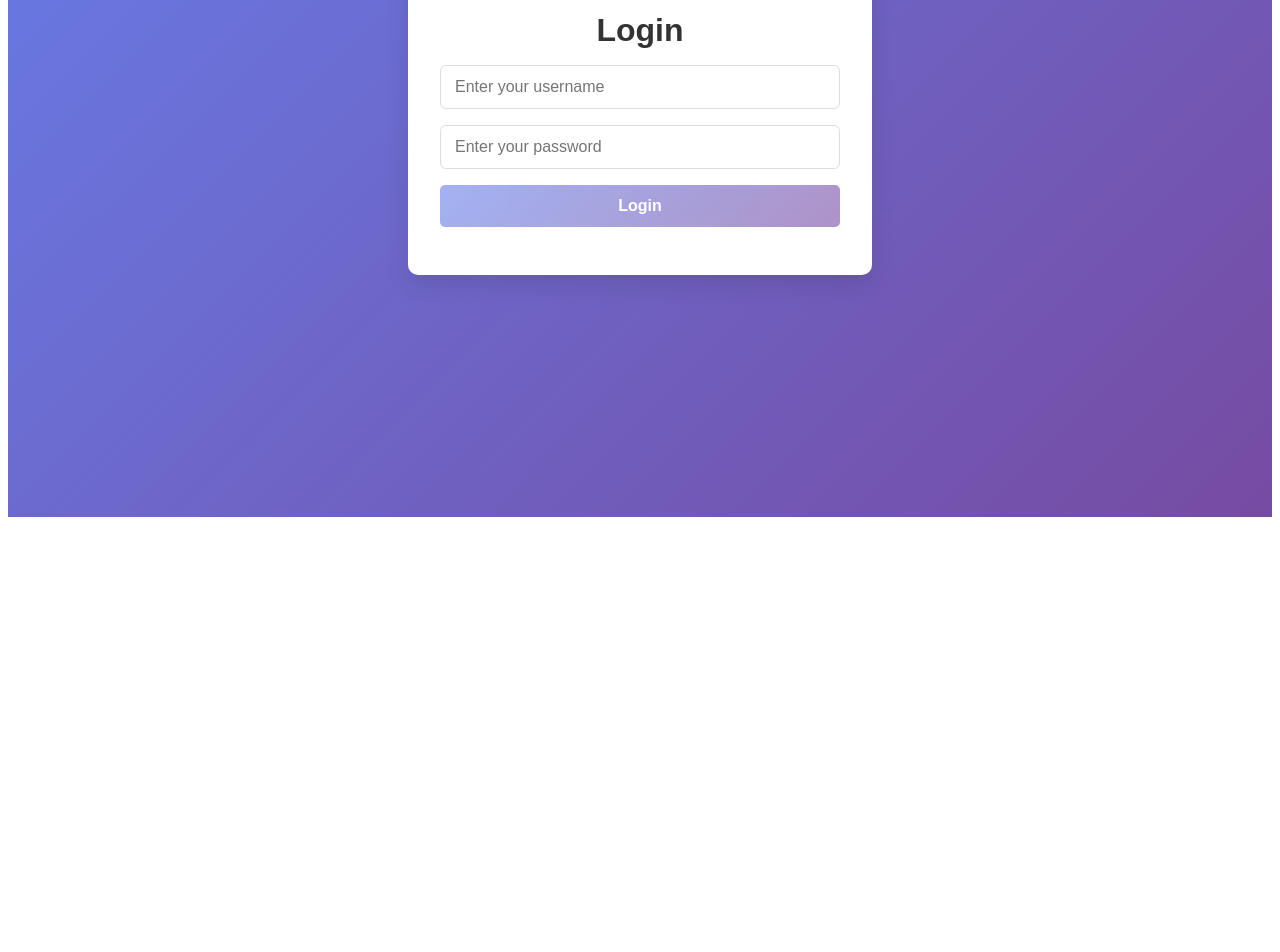
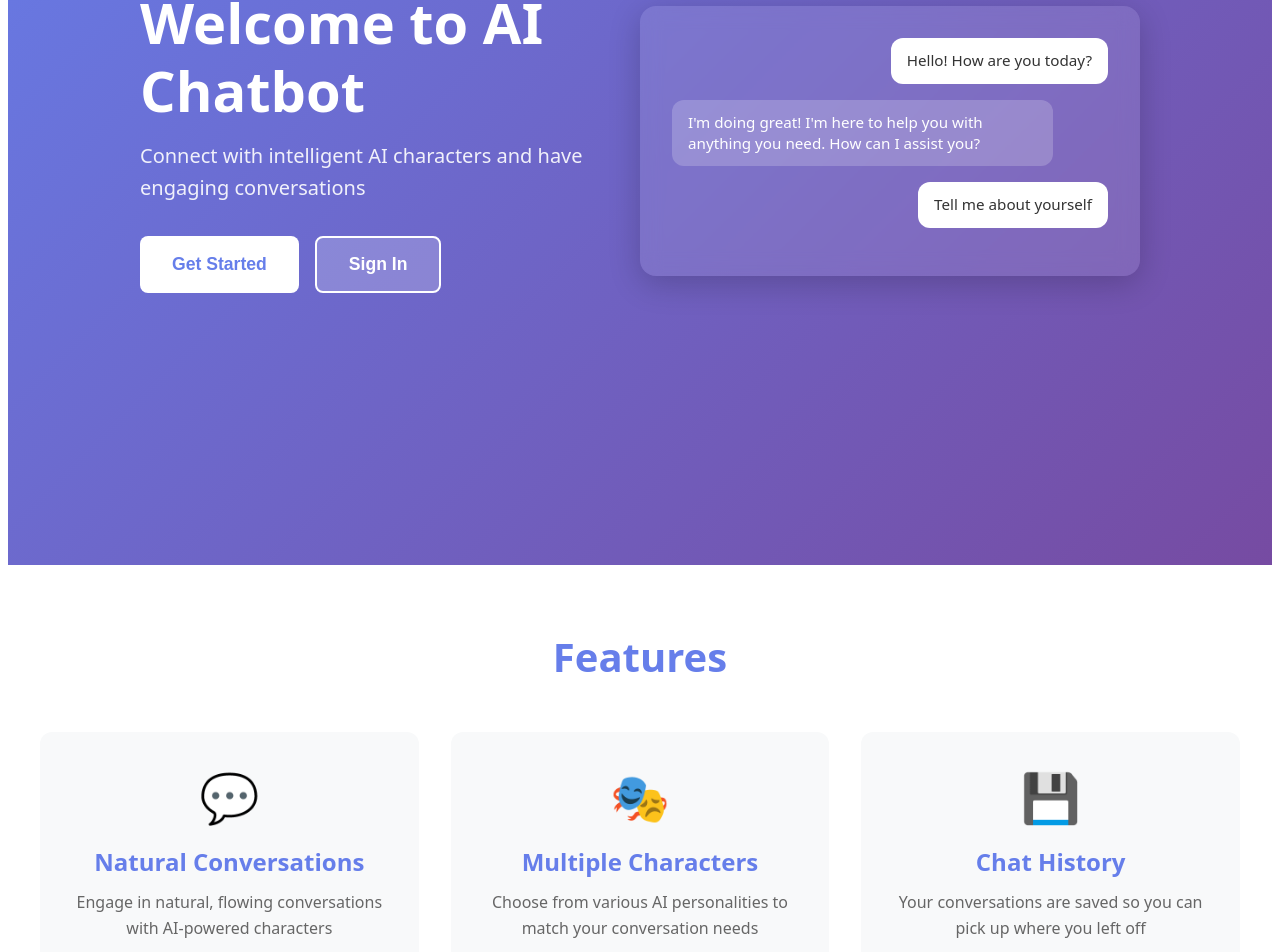
Before and after one commit to jribakau/chatbot, an Angular app in the folder web-ui/: page / in a window 1280 px wide. Before the commit this address led to /login. Shown: the part 291-1243 px from the top of the page. Before the commit the page ends 816 px from the top, so only its background shows below. Built offline with nearby package versions, Linux system fonts and the light colour scheme.

Commit message:
CB-5 added landing page

```diff
--- a/web-ui/src/app/app.routes.ts
+++ b/web-ui/src/app/app.routes.ts
@@ -2,9 +2,11 @@ import { Routes } from '@angular/router';
 import { LoginComponent } from './components/login/login';
 import { authGuard } from './guards/auth.guard';
 import { ChatLayout } from './components/chat-layout/chat-layout';
+import { LandingComponent } from './components/landing/landing';
 
 export const routes: Routes = [
+    { path: '', component: LandingComponent },
     { path: 'login', component: LoginComponent },
     { path: 'chat', component: ChatLayout, canActivate: [authGuard] },
-    { path: '', redirectTo: '/chat', pathMatch: 'full' }
+    { path: '**', redirectTo: '/', pathMatch: 'full' }
 ];
--- /dev/null
+++ b/web-ui/src/app/components/landing/landing.html
@@ -0,0 +1,59 @@
+<div class="landing-page">
+    <div class="hero-section">
+        <div class="hero-content">
+            <h1 class="hero-title">Welcome to AI Chatbot</h1>
+            <p class="hero-subtitle">Connect with intelligent AI characters and have engaging conversations</p>
+
+            <div class="cta-buttons">
+                <button class="btn btn-primary" (click)="navigateToLogin()">
+                    Get Started
+                </button>
+                <button class="btn btn-secondary" (click)="navigateToLogin()">
+                    Sign In
+                </button>
+            </div>
+        </div>
+
+        <div class="hero-image">
+            <div class="chat-preview">
+                <div class="preview-message user">
+                    <div class="preview-bubble">Hello! How are you today?</div>
+                </div>
+                <div class="preview-message assistant">
+                    <div class="preview-bubble">I'm doing great! I'm here to help you with anything you need. How can I
+                        assist you?</div>
+                </div>
+                <div class="preview-message user">
+                    <div class="preview-bubble">Tell me about yourself</div>
+                </div>
+            </div>
+        </div>
+    </div>
+
+    <div class="features-section">
+        <h2 class="section-title">Features</h2>
+        <div class="features-grid">
+            <div class="feature-card">
+                <div class="feature-icon">💬</div>
+                <h3>Natural Conversations</h3>
+                <p>Engage in natural, flowing conversations with AI-powered characters</p>
+            </div>
+
+            <div class="feature-card">
+                <div class="feature-icon">🎭</div>
+                <h3>Multiple Characters</h3>
+                <p>Choose from various AI personalities to match your conversation needs</p>
+            </div>
+
+            <div class="feature-card">
+                <div class="feature-icon">💾</div>
+                <h3>Chat History</h3>
+                <p>Your conversations are saved so you can pick up where you left off</p>
+            </div>
+        </div>
+    </div>
+
+    <div class="footer-section">
+        <p>&copy; 2025 AI Chatbot. All rights reserved.</p>
+    </div>
+</div>
--- /dev/null
+++ b/web-ui/src/app/components/landing/landing.scss
@@ -0,0 +1,231 @@
+.landing-page {
+    min-height: 100vh;
+    font-family: system-ui, -apple-system, sans-serif;
+}
+
+.hero-section {
+    background: linear-gradient(135deg, #667eea 0%, #764ba2 100%);
+    color: white;
+    padding: 4rem 2rem;
+    min-height: 90vh;
+    display: flex;
+    align-items: center;
+    justify-content: center;
+
+    @media (max-width: 768px) {
+        flex-direction: column;
+        padding: 3rem 1rem;
+        gap: 2rem;
+    }
+}
+
+.hero-content {
+    flex: 1;
+    max-width: 500px;
+}
+
+.hero-title {
+    font-size: 3.5rem;
+    font-weight: 700;
+    margin: 0 0 1rem 0;
+    line-height: 1.2;
+
+    @media (max-width: 768px) {
+        font-size: 2.5rem;
+    }
+}
+
+.hero-subtitle {
+    font-size: 1.25rem;
+    margin: 0 0 2rem 0;
+    opacity: 0.9;
+    line-height: 1.6;
+}
+
+.cta-buttons {
+    display: flex;
+    gap: 1rem;
+    flex-wrap: wrap;
+}
+
+.btn {
+    padding: 1rem 2rem;
+    font-size: 1.1rem;
+    font-weight: 600;
+    border: none;
+    border-radius: 8px;
+    cursor: pointer;
+    transition: all 0.3s ease;
+
+    &:hover {
+        transform: translateY(-2px);
+        box-shadow: 0 8px 20px rgba(0, 0, 0, 0.3);
+    }
+
+    &:active {
+        transform: translateY(0);
+    }
+}
+
+.btn-primary {
+    background: white;
+    color: #667eea;
+
+    &:hover {
+        background: #f0f0f0;
+    }
+}
+
+.btn-secondary {
+    background: rgba(255, 255, 255, 0.2);
+    color: white;
+    border: 2px solid white;
+
+    &:hover {
+        background: rgba(255, 255, 255, 0.3);
+    }
+}
+
+.hero-image {
+    flex: 1;
+    max-width: 500px;
+}
+
+.chat-preview {
+    background: rgba(255, 255, 255, 0.1);
+    backdrop-filter: blur(10px);
+    border-radius: 16px;
+    padding: 2rem;
+    box-shadow: 0 8px 32px rgba(0, 0, 0, 0.2);
+}
+
+.preview-message {
+    margin-bottom: 1rem;
+    animation: fadeInUp 0.6s ease forwards;
+    opacity: 0;
+
+    &:nth-child(1) {
+        animation-delay: 0.2s;
+    }
+
+    &:nth-child(2) {
+        animation-delay: 0.4s;
+    }
+
+    &:nth-child(3) {
+        animation-delay: 0.6s;
+    }
+
+    &.user {
+        text-align: right;
+
+        .preview-bubble {
+            background: white;
+            color: #333;
+        }
+    }
+
+    &.assistant {
+        text-align: left;
+
+        .preview-bubble {
+            background: rgba(255, 255, 255, 0.2);
+            color: white;
+        }
+    }
+}
+
+.preview-bubble {
+    display: inline-block;
+    padding: 0.75rem 1rem;
+    border-radius: 12px;
+    max-width: 80%;
+    font-size: 0.95rem;
+    line-height: 1.4;
+}
+
+@keyframes fadeInUp {
+    from {
+        opacity: 0;
+        transform: translateY(20px);
+    }
+
+    to {
+        opacity: 1;
+        transform: translateY(0);
+    }
+}
+
+.features-section {
+    background: white;
+    color: #333;
+    padding: 4rem 2rem;
+
+    @media (max-width: 768px) {
+        padding: 3rem 1rem;
+    }
+}
+
+.section-title {
+    text-align: center;
+    font-size: 2.5rem;
+    font-weight: 700;
+    margin: 0 0 3rem 0;
+    color: #667eea;
+
+    @media (max-width: 768px) {
+        font-size: 2rem;
+        margin-bottom: 2rem;
+    }
+}
+
+.features-grid {
+    display: grid;
+    grid-template-columns: repeat(auto-fit, minmax(250px, 1fr));
+    gap: 2rem;
+    max-width: 1200px;
+    margin: 0 auto;
+}
+
+.feature-card {
+    text-align: center;
+    padding: 2rem;
+    border-radius: 12px;
+    background: #f8f9fa;
+    transition: transform 0.3s ease, box-shadow 0.3s ease;
+
+    &:hover {
+        transform: translateY(-5px);
+        box-shadow: 0 8px 24px rgba(0, 0, 0, 0.1);
+    }
+}
+
+.feature-icon {
+    font-size: 3rem;
+    margin-bottom: 1rem;
+}
+
+.feature-card h3 {
+    font-size: 1.5rem;
+    font-weight: 600;
+    margin: 0 0 0.75rem 0;
+    color: #667eea;
+}
+
+.feature-card p {
+    font-size: 1rem;
+    line-height: 1.6;
+    color: #666;
+    margin: 0;
+}
+
+.footer-section {
+    background: #2d3748;
+    color: rgba(255, 255, 255, 0.7);
+    padding: 2rem;
+    text-align: center;
+
+    p {
+        margin: 0;
+    }
+}
--- /dev/null
+++ b/web-ui/src/app/components/landing/landing.ts
@@ -0,0 +1,33 @@
+import { CommonModule, isPlatformBrowser } from '@angular/common';
+import { Component, OnInit, PLATFORM_ID, inject } from '@angular/core';
+import { Router } from '@angular/router';
+
+@Component({
+    selector: 'app-landing',
+    standalone: true,
+    imports: [CommonModule],
+    templateUrl: './landing.html',
+    styleUrls: ['./landing.scss']
+})
+export class LandingComponent implements OnInit {
+    private platformId = inject(PLATFORM_ID);
+
+    constructor(private router: Router) { }
+
+    ngOnInit() {
+        if (isPlatformBrowser(this.platformId)) {
+            const token = localStorage.getItem('authToken') || sessionStorage.getItem('authToken');
+            if (token) {
+                this.router.navigate(['/chat']);
+            }
+        }
+    }
+
+    navigateToLogin() {
+        this.router.navigate(['/login']);
+    }
+
+    navigateToRegister() {
+        this.router.navigate(['/register']);
+    }
+}
```
